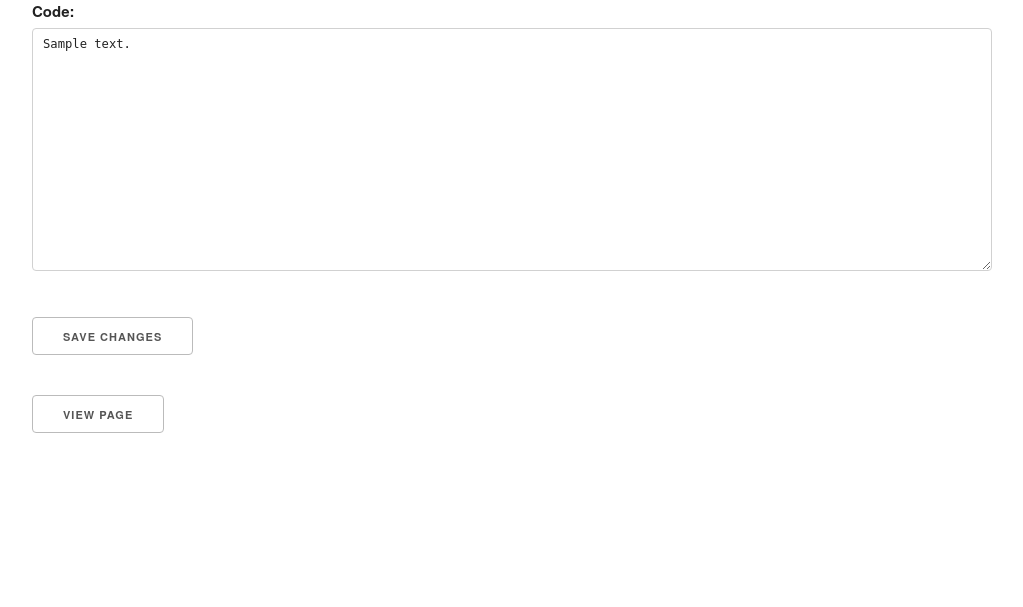
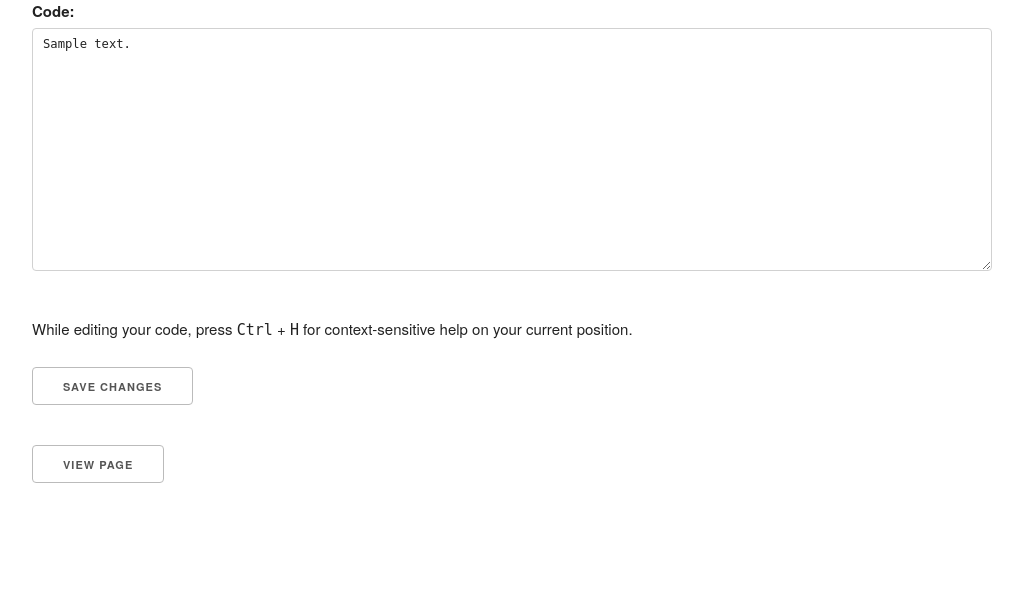
Before and after one commit to toolness/pode, a Django app: a page that uses pode/templates/base.html in a window 1280 px wide. Shown: the part 131-738 px from the top of the page, without its empty margins (128-1151 px from the left). Run offline with Django 3.2, Linux system fonts and the light colour scheme; a user stored in the database is signed in; tables that the repository leaves empty hold one stand-in row (values such as "Sample post"); parts of the project's set-up code (start-up, migrations or seed data) failed here and were passed over.

Commit message:
Add Ctrl+H help hotkey in editor.

```diff
--- /dev/null
+++ b/pode/static/edit_user_code.js
@@ -0,0 +1,47 @@
+"use strict"
+
+$(function() {
+  var $help = $('.help');
+  var textarea = $('form textarea')[0];
+  var speechSupported = 'speechSynthesis' in window;
+
+  function say(msg) {
+    var msg;
+
+    if (!speechSupported) return;
+
+    msg = new SpeechSynthesisUtterance(msg);
+    window.speechSynthesis.cancel();
+    window.speechSynthesis.speak(msg);
+  }
+
+  function showHelp(msg) {
+    $help.text(msg);
+    say(msg);
+  }
+
+  function getLineNumber() {
+    var index = textarea.selectionStart;
+    var substr = textarea.value.substring(0, index);
+
+    return substr.split('\n').length;
+  }
+
+  if (speechSupported) {
+    // This browser supports the Web Speech API, which is going to be
+    // a lot more reliable than the screen reader's intepretation of
+    // the ARIA spec, so we'll enable text-to-speech and disable ARIA for
+    // our help system.
+    $help
+      .removeAttr('role')
+      .removeAttr('aria-live')
+      .attr('aria-hidden', 'true');
+  }
+
+  $(document).keydown(function(e) {
+    if (e.key == 'h' && e.ctrlKey) {
+      e.preventDefault();
+      showHelp('Cursor is on line ' + getLineNumber() + '.');
+    }
+  });
+});
--- a/pode/templates/base.html
+++ b/pode/templates/base.html
@@ -28,4 +28,5 @@
       </ul>
     </nav>
   </footer>
+  {% block scripts %}{% endblock %}
 </body>
--- a/pode/templates/edit_user_code.html
+++ b/pode/templates/edit_user_code.html
@@ -1,5 +1,6 @@
 {% extends "base.html" %}
 {% load pode %}
+{% load static %}
 
 {% block head %}
 <style>
@@ -7,6 +8,10 @@ form textarea {
   width: 100%;
   height: 20em;
   font-family: monospace;
+}
+
+.help {
+  color: darkgray;
 }
 </style>
 {% endblock %}
@@ -23,9 +28,19 @@ form textarea {
       spellcheck="false">
   {% csrf_token %}
   {{ form.as_p }}
+  <p>
+    While editing your code, press <kbd>Ctrl</kbd> + <kbd>H</kbd> for
+    context-sensitive help on your current position.
+  </p>
+  <p class="help" role="alert" aria-live="polite"></p>
   <input type="submit" value="Save Changes">
 </form>
 
 <a href="{% code_share_url code %}" class="button">View Page</a>
 
 {% endblock %}
+
+{% block scripts %}
+<script src="{% static 'vendor/jquery-3.1.0.js' %}"></script>
+<script src="{% static 'edit_user_code.js' %}"></script>
+{% endblock %}
```
